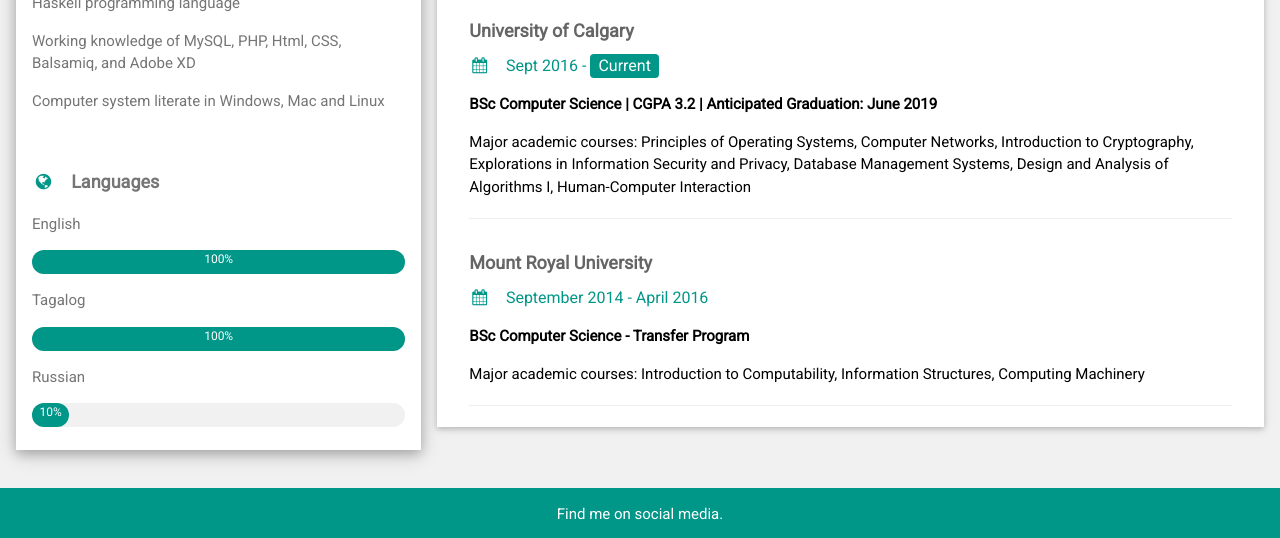
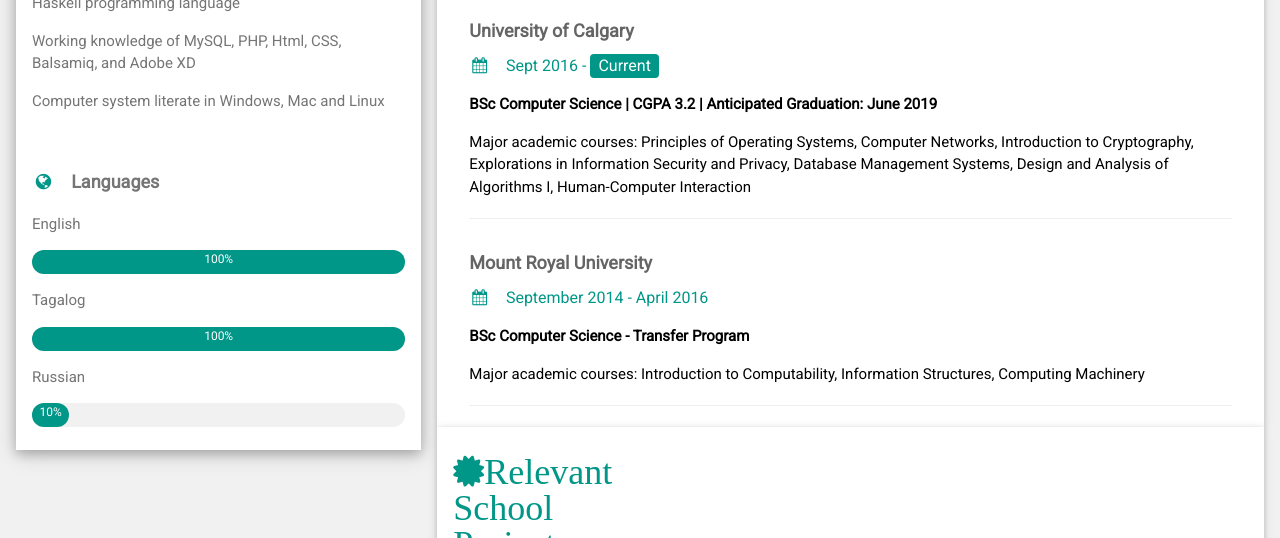
Before and after one commit to edisonmndza/edisonmndza.github.io, a plain HTML site: page index.html in a window 1280 px wide. Shown: the part 624-1162 px from the top of the page. Drawn offline with nearby package versions, Linux system fonts and the light colour scheme.

Commit message:
Added Project container

```diff
--- a/index.html
+++ b/index.html
@@ -101,6 +101,10 @@
         </div>
       </div>
 
+	  <div class="w3-container w3-card w3-white">
+        <h2 class="w3-text-grey w3-padding-16"><i class="fa fa-certificate fa-fw w3-margin-right w3-xxlarge w3-text-teal">Relevant School Projects</i></h2>
+      </div>
+
     <!-- End Right Column -->
     </div>
 
```
